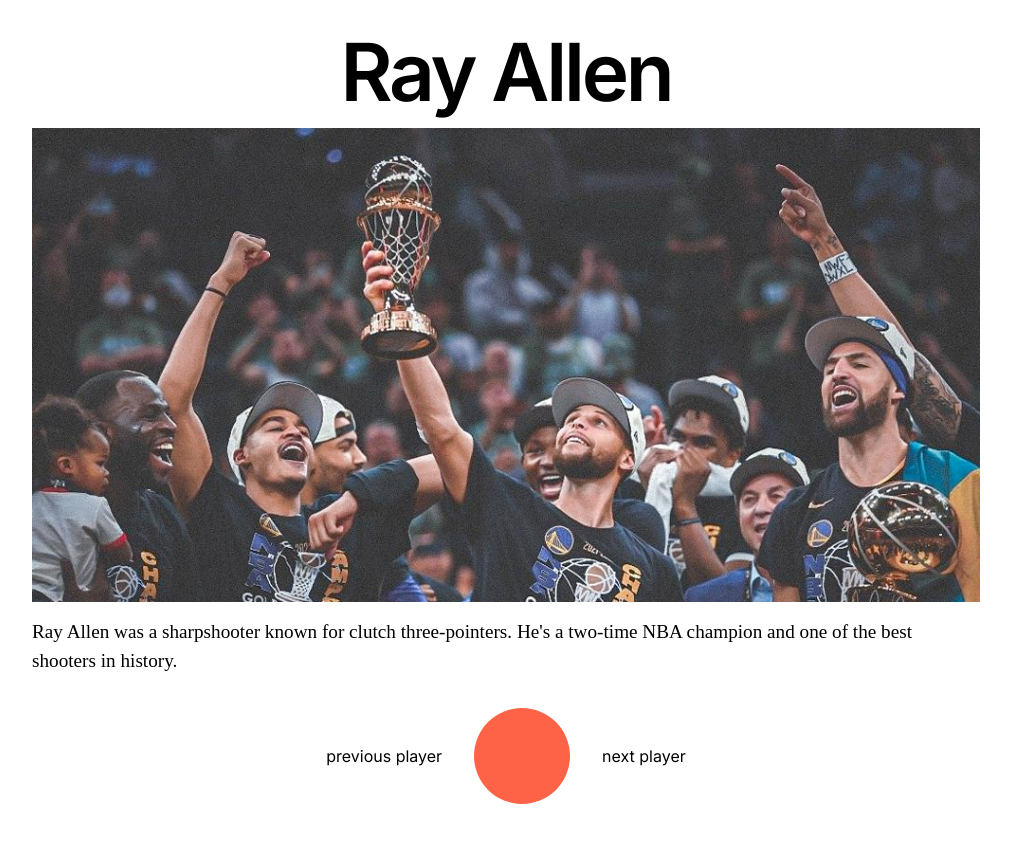
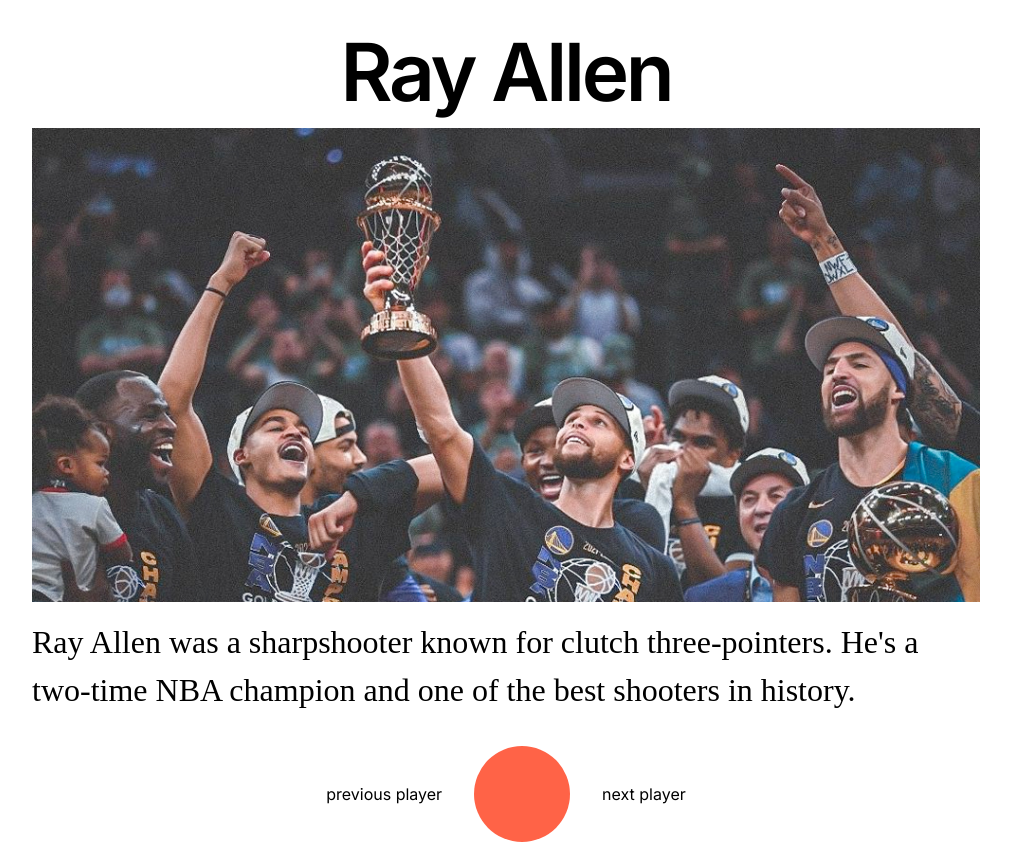
Before and after one commit to rqphy/NBA75, a Next.js app: page /player/1 in a window 1280 px wide. Shown: the whole page, without its empty margins (134-1145 px from the left). Before the commit the page ends 804 px from the top, so only its background shows below. Built offline with nearby package versions, Linux system fonts and the light colour scheme.

Commit message:
:art: player -> update font size

```diff
--- a/app/css/player.module.css
+++ b/app/css/player.module.css
@@ -25,7 +25,7 @@
 
 .story {
     margin: 1rem 0;
-    font-size: 1.2rem;
+    font-size: 2rem;
     font-family: "Times New Roman", Times, serif;
     line-height: 150%;
 }
--- a/app/data/players.json
+++ b/app/data/players.json
@@ -12,7 +12,7 @@
     {
         "name": "Giannis Antetokounmpo",
         "uid": 2109,
-		"story": "Giannis is a versatile forward who can score, defend, and handle the ball. He's a multi-time MVP and NBA champion."
+        "story": "Giannis is a versatile forward who can score, defend, and handle the ball. He's a multi-time MVP and NBA champion.Giannis is a versatile forward who can score, defend, and handle the ball. He's a multi-time MVP and NBA champion.Giannis is a versatile forward who can score, defend, and handle the ball. He's a multi-time MVP and NBA champion.Giannis is a versatile forward who can score, defend, and handle the ball. He's a multi-time MVP and NBA champion.Giannis is a versatile forward who can score, defend, and handle the ball. He's a multi-time MVP and NBA champion.Giannis is a versatile forward who can score, defend, and handle the ball. He's a multi-time MVP and NBA champion."
     },
     {
         "name": "Carmelo Anthony",
```
Lines whose indentation alone changed are shown as unchanged.
